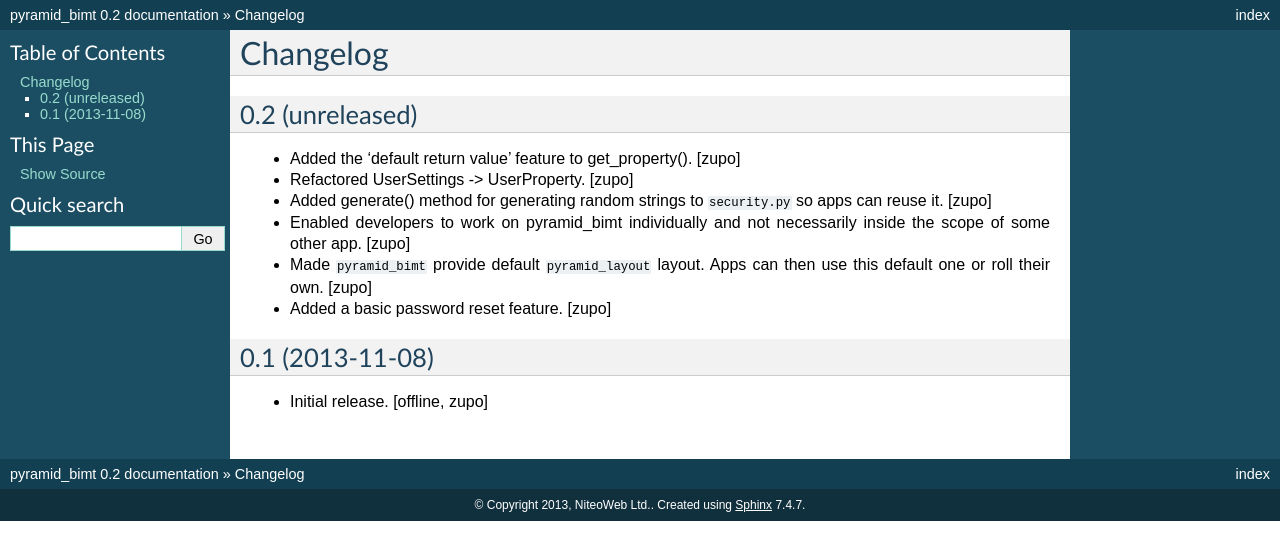
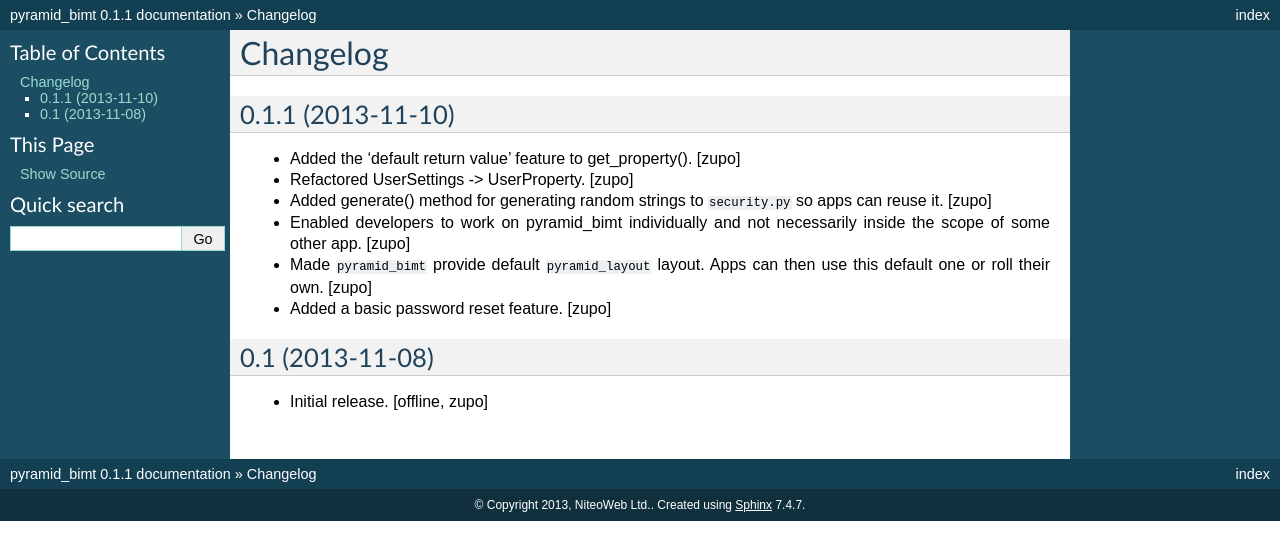
Before and after one commit to persho/pyramid_bimt, a Sphinx documentation site: the page built from docs/CHANGELOG.rst, in a window 1280 px wide. Shown: the top 560 px of the page. Built offline with Sphinx 7.4.7, drawn with Linux system fonts in a browser that asks for light colours.

Commit message:
Preparing release 0.1.1

```diff
--- a/docs/CHANGELOG.rst
+++ b/docs/CHANGELOG.rst
@@ -4,8 +4,8 @@
 =========
 
 
-0.2 (unreleased)
-----------------
+0.1.1 (2013-11-10)
+------------------
 
 - Added the 'default return value' feature to get_property().
   [zupo]
--- a/setup.py
+++ b/setup.py
@@ -18,7 +18,7 @@
 
 setup(
     name='pyramid_bimt',
-    version='0.2',
+    version='0.1.1',
     description='Base package for BIMT apps.',
     long_description=long_description,
     classifiers=[
```
